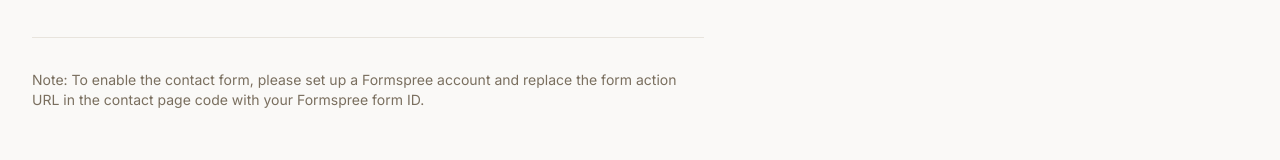
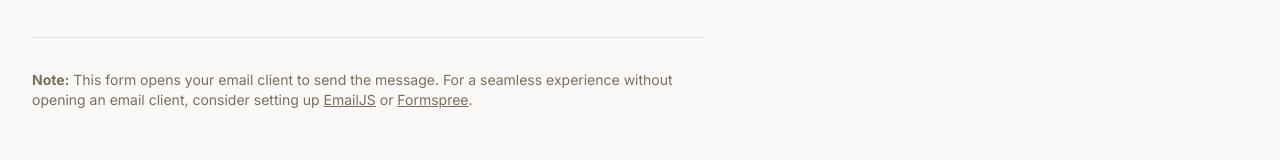
Before and after one commit to DarkEmperor75/pankaj-sinha, a Next.js app: page /contact in a window 1280 px wide. Shown: the part 982-1142 px from the top of the page. Built offline with nearby package versions, Linux system fonts and the light colour scheme.

Commit message:
Update contact form to send emails directly to pankajksinha.123@gmail.com using mailto

```diff
--- a/src/pages/contact.tsx
+++ b/src/pages/contact.tsx
@@ -14,25 +14,23 @@ const Contact: NextPage = () => {
     e.preventDefault()
     setStatus('submitting')
 
-    // Using Formspree endpoint - replace with your Formspree form ID
-    // For now, this is a placeholder that shows the form structure
-    // To use Formspree: 1) Sign up at formspree.io, 2) Create a form, 3) Replace the action URL below
+    // Using mailto: to send email directly
+    // This opens the user's email client with pre-filled information
+    const subject = encodeURIComponent(`Contact Form Submission from ${formData.name}`)
+    const body = encodeURIComponent(
+      `Name: ${formData.name}\nEmail: ${formData.email}\n\nMessage:\n${formData.message}`
+    )
+    const mailtoLink = `mailto:pankajksinha.123@gmail.com?subject=${subject}&body=${body}`
 
     try {
-      const response = await fetch('https://formspree.io/f/YOUR_FORM_ID', {
-        method: 'POST',
-        headers: {
-          'Content-Type': 'application/json',
-        },
-        body: JSON.stringify(formData),
-      })
+      // Open email client
+      window.location.href = mailtoLink
 
-      if (response.ok) {
+      // Show success message after a short delay
+      setTimeout(() => {
         setStatus('success')
         setFormData({ name: '', email: '', message: '' })
-      } else {
-        setStatus('error')
-      }
+      }, 500)
     } catch (error) {
       setStatus('error')
     }
@@ -165,21 +163,40 @@ const Contact: NextPage = () => {
 
               {status === 'success' && (
                 <p className="text-green-600 dark:text-green-400 font-sans">
-                  Thank you! Your message has been sent. I&apos;ll get back to you soon.
+                  Thank you! Your email client should open with the message pre-filled.
+                  Please send it to complete your submission.
                 </p>
               )}
 
               {status === 'error' && (
                 <p className="text-red-600 dark:text-red-400 font-sans">
-                  There was an error sending your message. Please try again or reach out directly.
+                  There was an error. Please try again or reach out directly via email.
                 </p>
               )}
             </form>
 
             <div className="mt-12 pt-8 border-t border-warm-200 dark:border-warm-800">
               <p className="text-warm-600 dark:text-warm-400 font-sans text-sm">
-                Note: To enable the contact form, please set up a Formspree account and replace
-                the form action URL in the contact page code with your Formspree form ID.
+                <strong>Note:</strong> This form opens your email client to send the message.
+                For a seamless experience without opening an email client, consider setting up{' '}
+                <a
+                  href="https://www.emailjs.com/"
+                  target="_blank"
+                  rel="noopener noreferrer"
+                  className="underline hover:text-warm-900 dark:hover:text-warm-100"
+                >
+                  EmailJS
+                </a>
+                {' '}or{' '}
+                <a
+                  href="https://formspree.io/"
+                  target="_blank"
+                  rel="noopener noreferrer"
+                  className="underline hover:text-warm-900 dark:hover:text-warm-100"
+                >
+                  Formspree
+                </a>
+                .
               </p>
             </div>
           </div>
```
